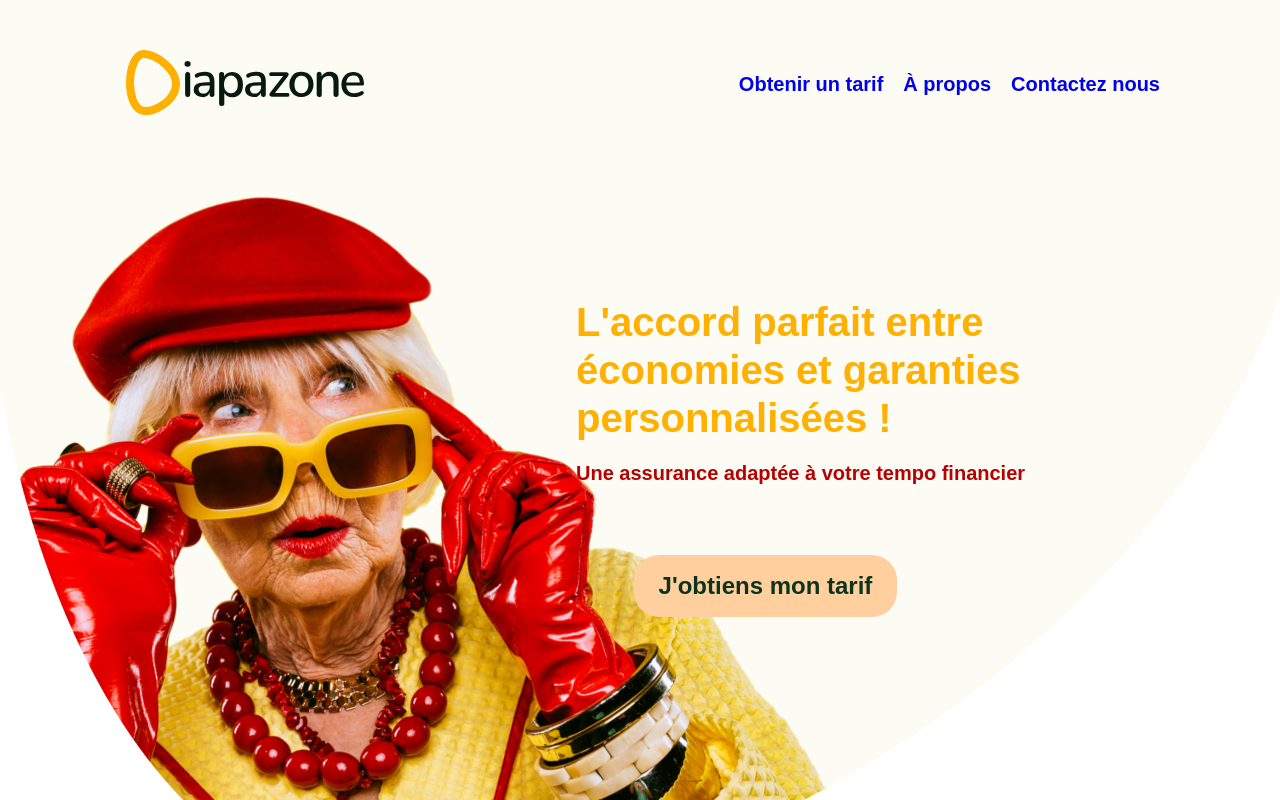
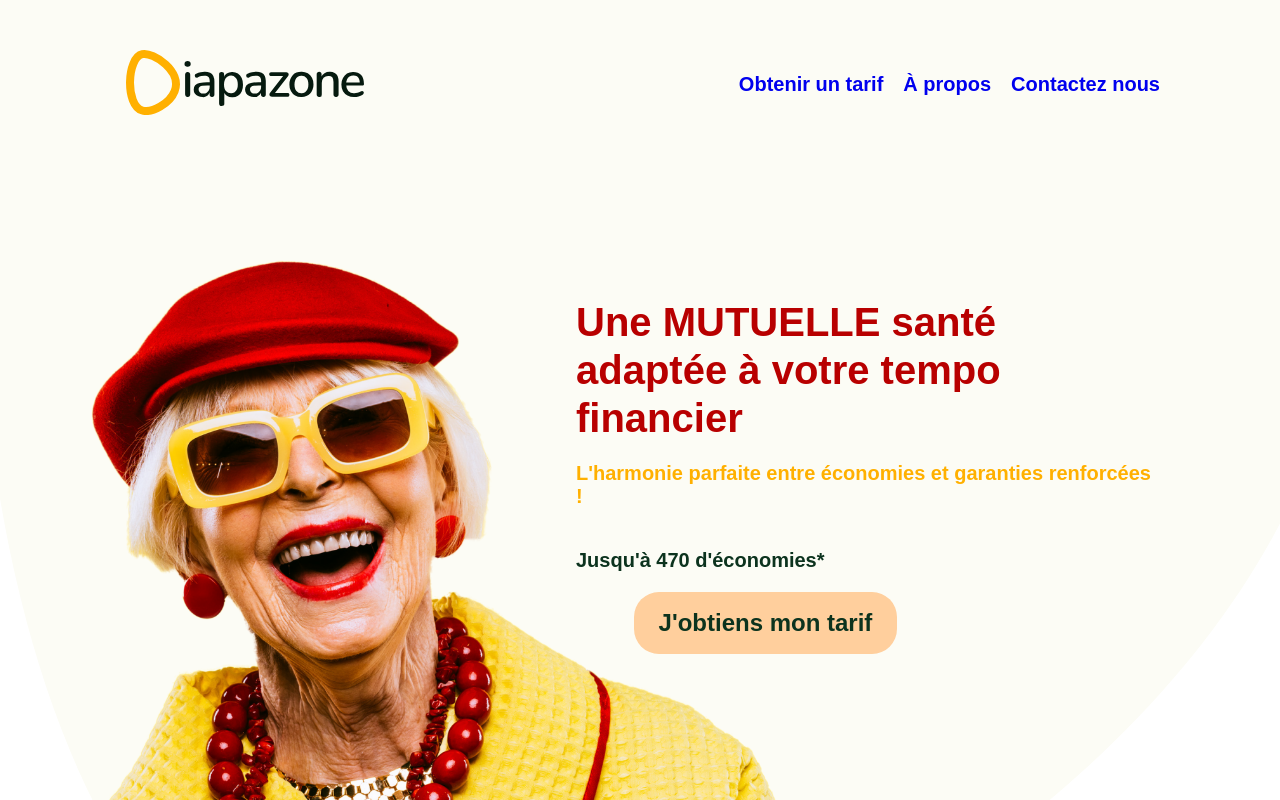
Before and after one commit to Mehdi-123/Diapazone, a React (Create React App) app: page /accueil in a window 1280 px wide. Shown: the top 800 px of the page. Built offline with nearby package versions, Linux system fonts and the light colour scheme.

Commit message:
for docker

```diff
--- a/src/containers/Home/index.js
+++ b/src/containers/Home/index.js
@@ -92,11 +92,14 @@ const Home = () => {
             <img src={LadyWithBackground} alt="lady" className="img" />
           </Box>
           <Box className="representative-bloc">
-            <Typography variant="h2" className="primary bold mb-20">
-              L'accord parfait entre économies et garanties personnalisées !
+            <Typography variant="h2" className="red bold mb-20">
+              Une MUTUELLE santé adaptée à votre tempo financier
             </Typography>
-            <Typography variant="h3" className="red bold mb-70">
-              Une assurance adaptée à votre tempo financier
+            <Typography variant="h3" className="primary bold mb-40">
+              L'harmonie parfaite entre économies et garanties renforcées !
+            </Typography>
+            <Typography variant="h3" className="black bold mb-20">
+              Jusqu'à 470 d'économies*
             </Typography>
             <Box className="ml-10-per">
               <Button>J'obtiens mon tarif</Button>
```
Also changed, not shown: src/assets/images/lady-with-background.png, 1 other file (tests, documents, lock files or other folders).
